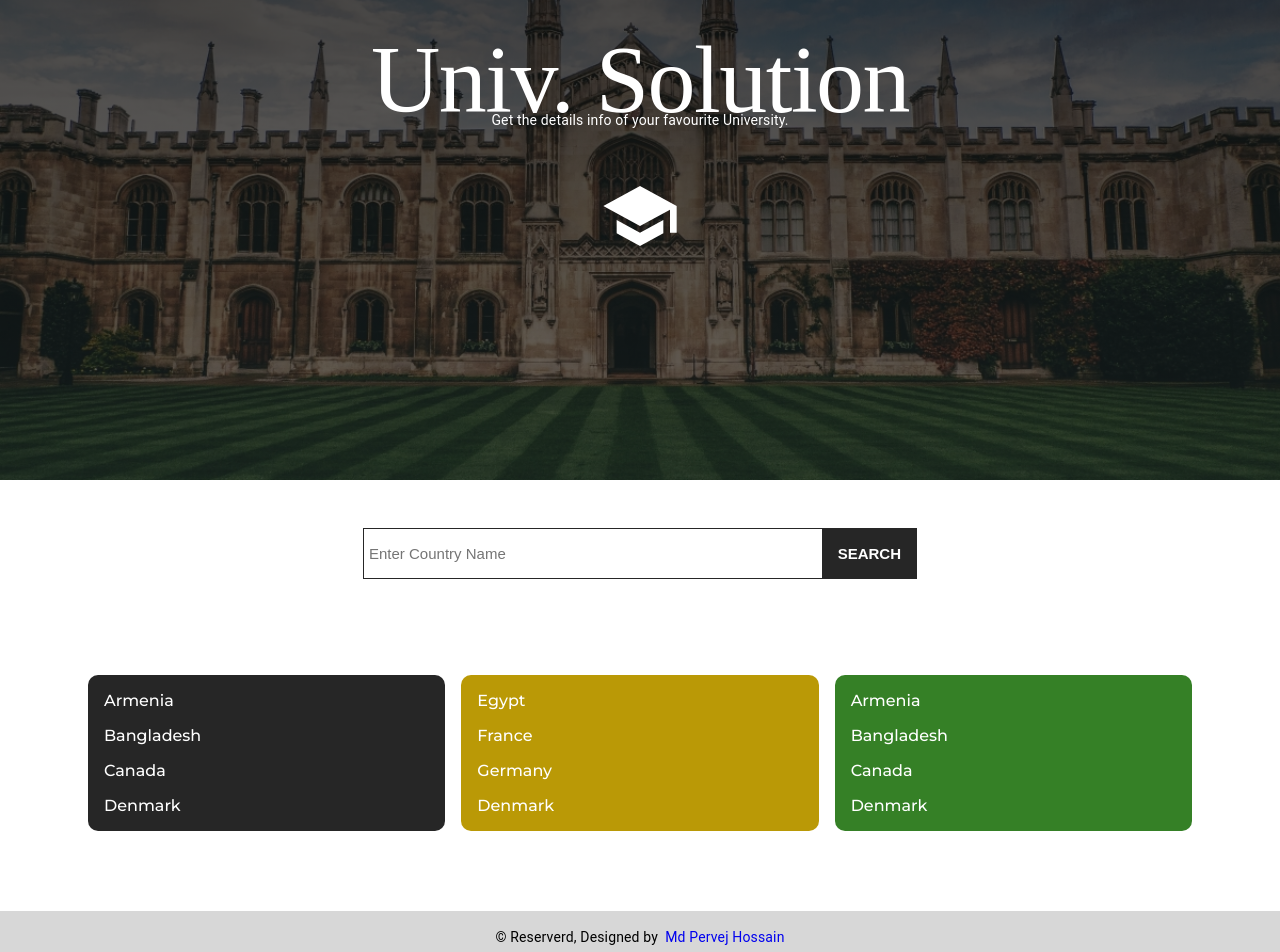
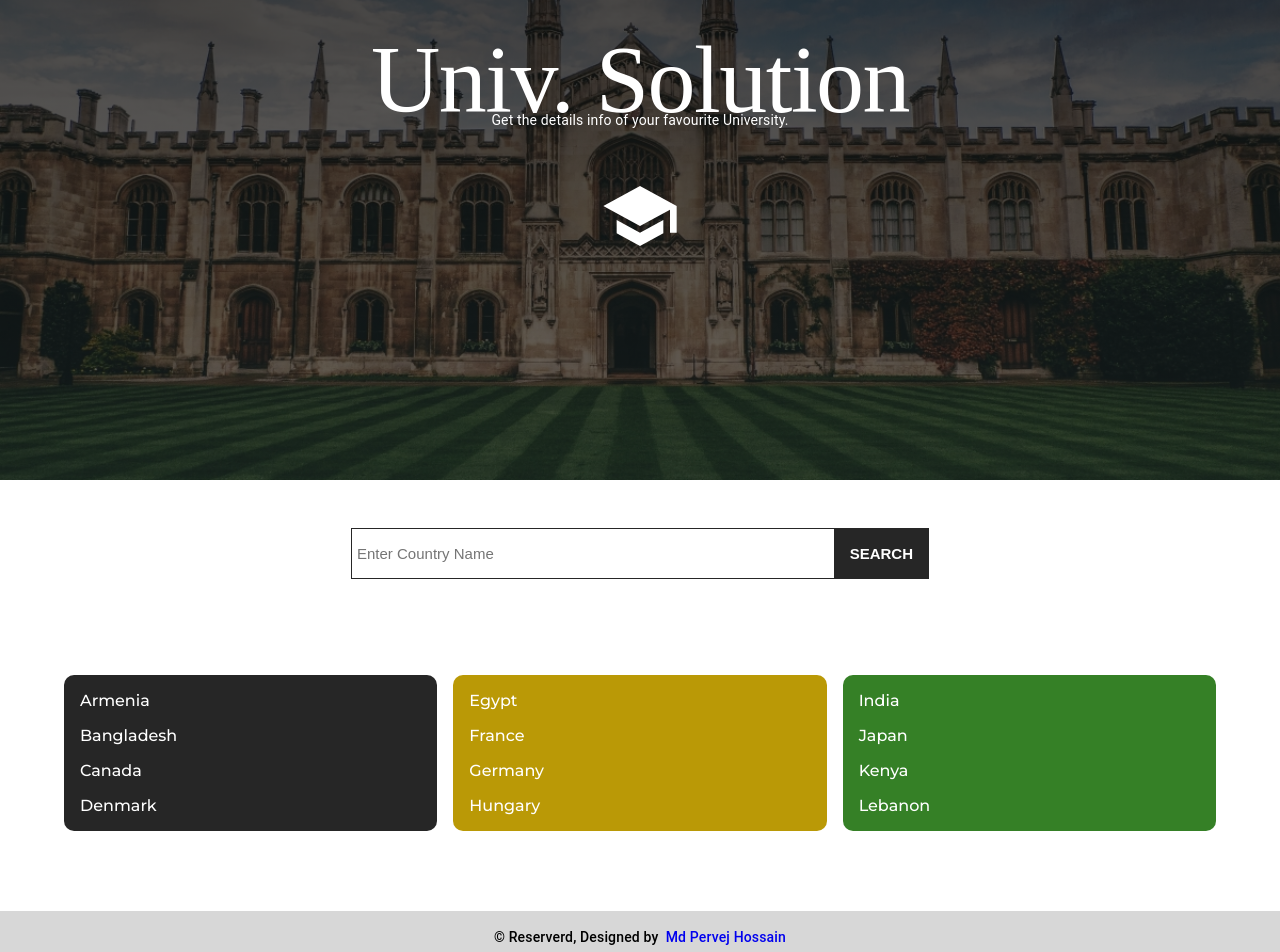
Before and after one commit to Pervej0/univ-solution, a React (Create React App) app: page / in a window 1280 px wide. Shown: the top 952 px of the page. Built offline with nearby package versions, Linux system fonts and the light colour scheme; a web font is replaced by a local one.

Commit message:
default country name added

```diff
--- a/src/Component/Footer/Footer.js
+++ b/src/Component/Footer/Footer.js
@@ -6,7 +6,7 @@ import { Link } from "react-router-dom";
 const Footer = () => {
   return (
     <Box sx={{ backgroundColor: "#d7d7d7", py: 2 }}>
-      <Typography variant="body2">
+      <Typography variant="body2" sx={{ fontWeight: 500 }}>
         &copy; Reserverd, Designed by &nbsp;
         <Link to="https://pervej0.web.app/" style={{ textDecoration: "none" }}>
           Md Pervej Hossain
--- a/src/Component/Home/Compo/Countries/Countries.js
+++ b/src/Component/Home/Compo/Countries/Countries.js
@@ -1,5 +1,5 @@
 import React, { useState } from "react";
-import { Grid, Link, List, ListItem, TextField } from "@mui/material";
+import { Grid, List, ListItem } from "@mui/material";
 import { Box } from "@mui/system";
 import { useNavigate } from "react-router-dom";
 import {
@@ -23,7 +23,7 @@ const Countries = () => {
 
   return (
     <CustomContainer>
-      <Box sx={{ px: 3, my: 6 }}>
+      <Box sx={{ my: 6 }}>
         <Box my={4}>
           <InputField>
             <input
@@ -56,7 +56,7 @@ const Countries = () => {
               </ListItem>
             </List>
           </Grid>
-          <Grid item md={4} sm={6} xs={4}>
+          <Grid item md={4} sm={6} xs={12}>
             <List
               sx={{
                 fontWeight: 500,
@@ -74,11 +74,11 @@ const Countries = () => {
                 <CustomLink onClick={handleCountries}>Germany</CustomLink>
               </ListItem>
               <ListItem>
-                <CustomLink onClick={handleCountries}>Denmark</CustomLink>
+                <CustomLink onClick={handleCountries}>Hungary</CustomLink>
               </ListItem>
             </List>
           </Grid>
-          <Grid item md={4} sm={6} xs={4}>
+          <Grid item md={4} sm={6} xs={12}>
             <List
               sx={{
                 fontWeight: 500,
@@ -87,16 +87,16 @@ const Countries = () => {
               }}
             >
               <ListItem>
-                <CustomLink onClick={handleCountries}>Armenia</CustomLink>
+                <CustomLink onClick={handleCountries}>India</CustomLink>
               </ListItem>
               <ListItem>
-                <CustomLink onClick={handleCountries}>Bangladesh</CustomLink>
+                <CustomLink onClick={handleCountries}>Japan</CustomLink>
               </ListItem>
               <ListItem>
-                <CustomLink onClick={handleCountries}>Canada</CustomLink>
+                <CustomLink onClick={handleCountries}>Kenya</CustomLink>
               </ListItem>
               <ListItem>
-                <CustomLink onClick={handleCountries}>Denmark</CustomLink>
+                <CustomLink onClick={handleCountries}>Lebanon</CustomLink>
               </ListItem>
             </List>
           </Grid>
--- a/src/Component/Universities/Universities.js
+++ b/src/Component/Universities/Universities.js
@@ -9,7 +9,13 @@ import React, { useEffect, useState } from "react";
 import { useParams, Link } from "react-router-dom";
 import ArrowRightAltIcon from "@mui/icons-material/ArrowRightAlt";
 import AccountBalanceIcon from "@mui/icons-material/AccountBalance";
-import { CustomBtn, CustomTable, CustomTd, CustomTh } from "../Styled/UseStyle";
+import {
+  CustomBtn,
+  CustomContainer,
+  CustomTable,
+  CustomTd,
+  CustomTh,
+} from "../Styled/UseStyle";
 
 const Universities = () => {
   const [universities, setUniversities] = useState([]);
@@ -44,6 +50,7 @@ const Universities = () => {
           </Link>
         </Box>
       </Box>
+      <CustomContainer>
         {universities.length < 1 ? (
           <Box
             sx={{
@@ -60,14 +67,14 @@ const Universities = () => {
               width: "100%",
               overflow: "hidden",
               textAlign: "left",
-            px: "10px 20px",
+              padding: "16px 20px",
+              mt: 3,
+              mb: 10,
             }}
           >
-          <TableContainer style={{ width: "95%", margin: "0 auto" }}>
+            <TableContainer>
               <CustomTable>
-              <thead
-                style={{ position: "sticky", top: 0, backgroundColor: "white" }}
-              >
+                <thead>
                   <tr>
                     <CustomTh>S/N</CustomTh>
                     <CustomTh>Name</CustomTh>
@@ -98,6 +105,7 @@ const Universities = () => {
             </TableContainer>
           </Paper>
         )}
+      </CustomContainer>
     </>
   );
 };
```
Lines whose indentation alone changed are shown as unchanged.
